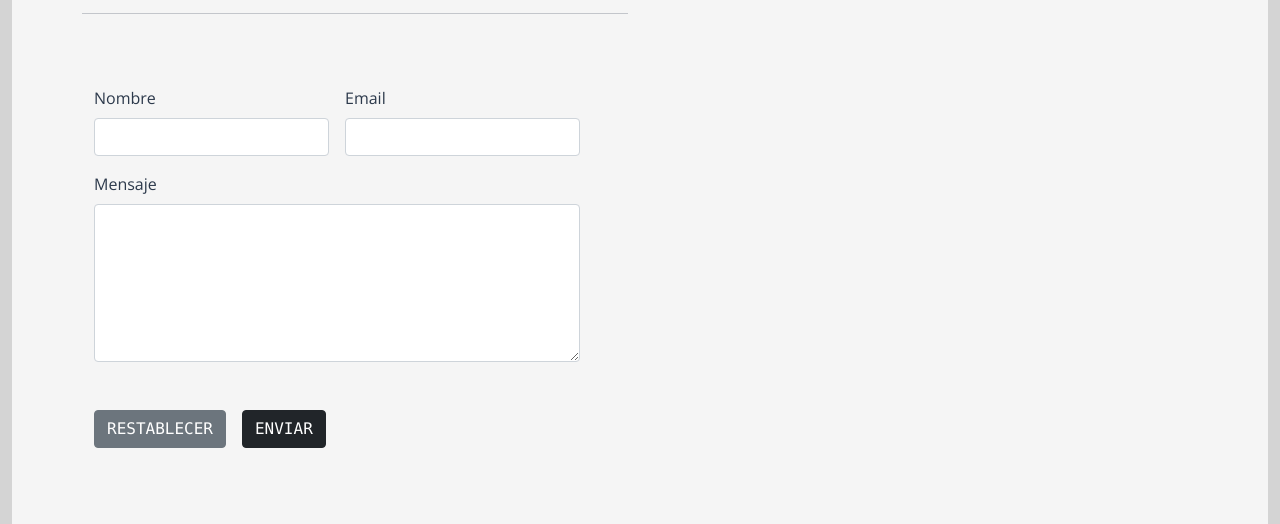
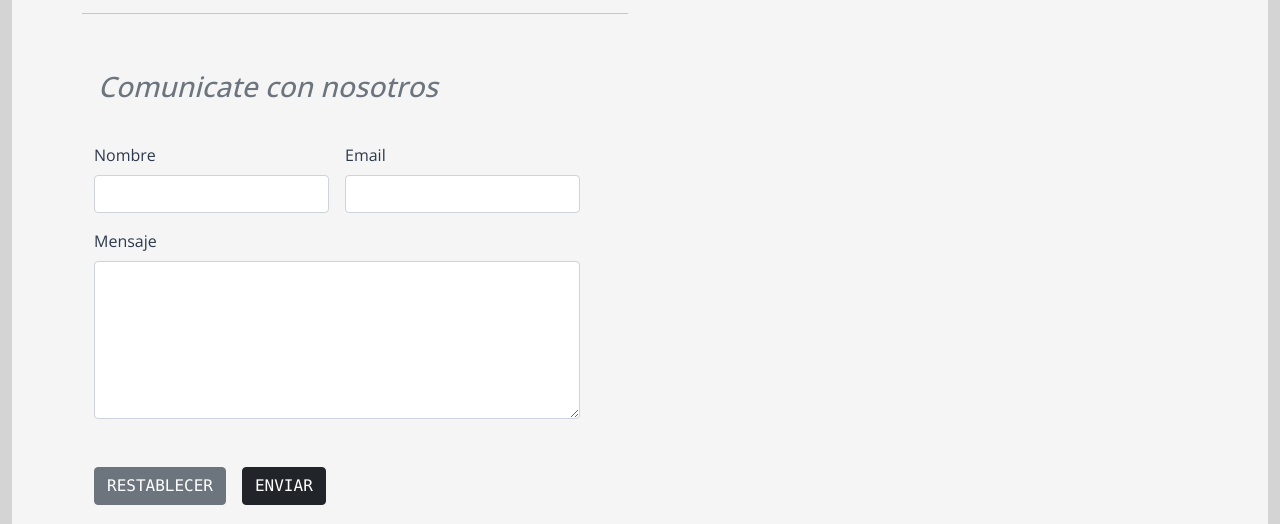
Before and after one commit to diegodg91/Proyecto_GuacaRace, a website: page pages/contacto.html in a window 1280 px wide. Shown: the part 276-800 px from the top of the page. Drawn offline with nearby package versions, Linux system fonts and the light colour scheme; files whose address does not match are found by name.

Commit message:
form-contacto

```diff
--- a/pages/contacto.html
+++ b/pages/contacto.html
@@ -86,6 +86,11 @@
           <!-- content contact -->
           <div class="col-sm-12 col-md-6 pt-2 pb-5">
             <form class="row g-3 pt-5 pe-5 pb-5 rounded needs-validation" novalidate>
+              <div class="row">
+                <div class="col-auto">
+                  <h3 class="text-muted fst-italic text-start mb-4">Comunicate con nosotros</h3>
+                </div>
+              </div>
 
               <div class="col-md-6">
                 <label for="nombre" class="form-label">Nombre</label>
```
